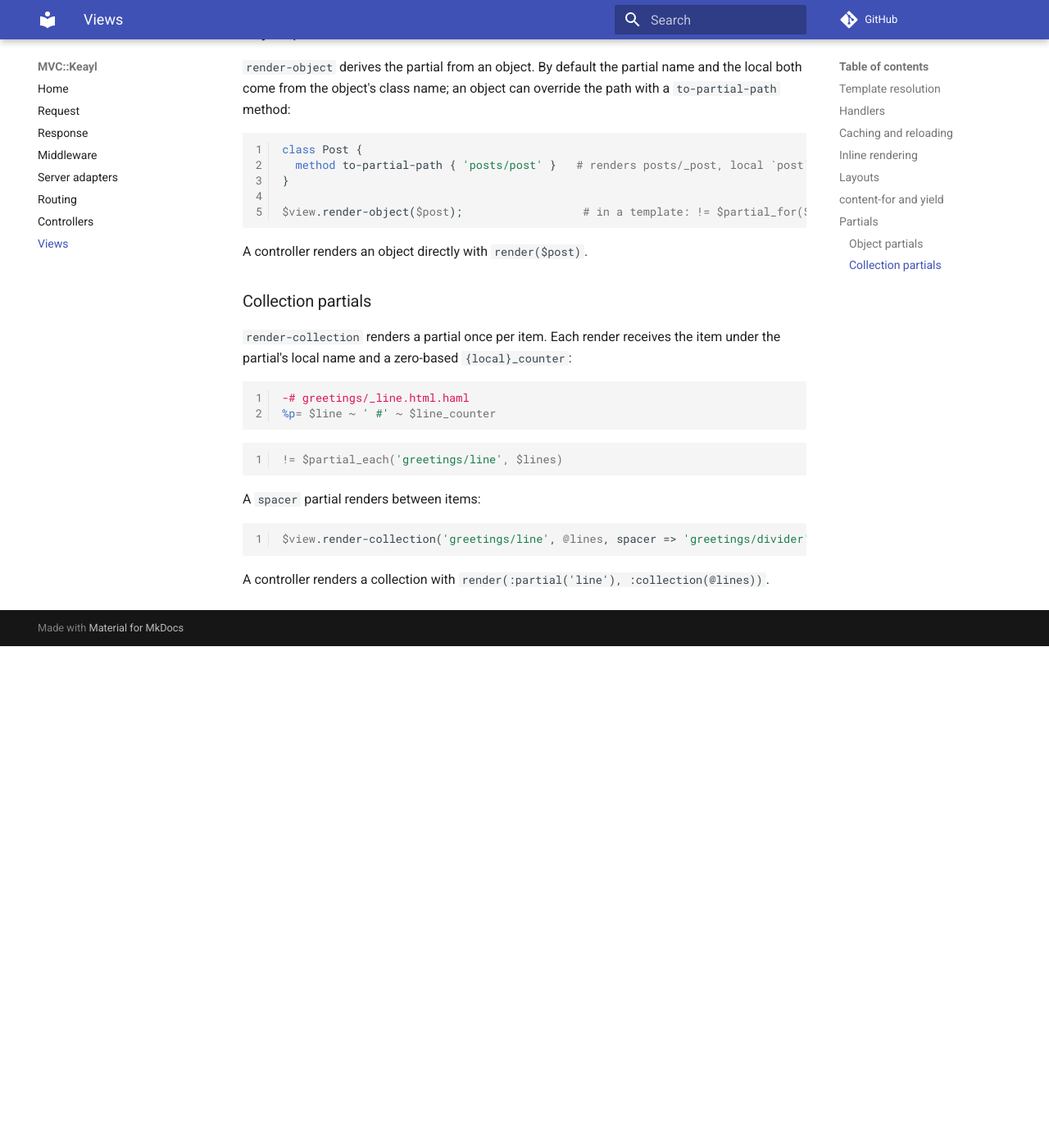
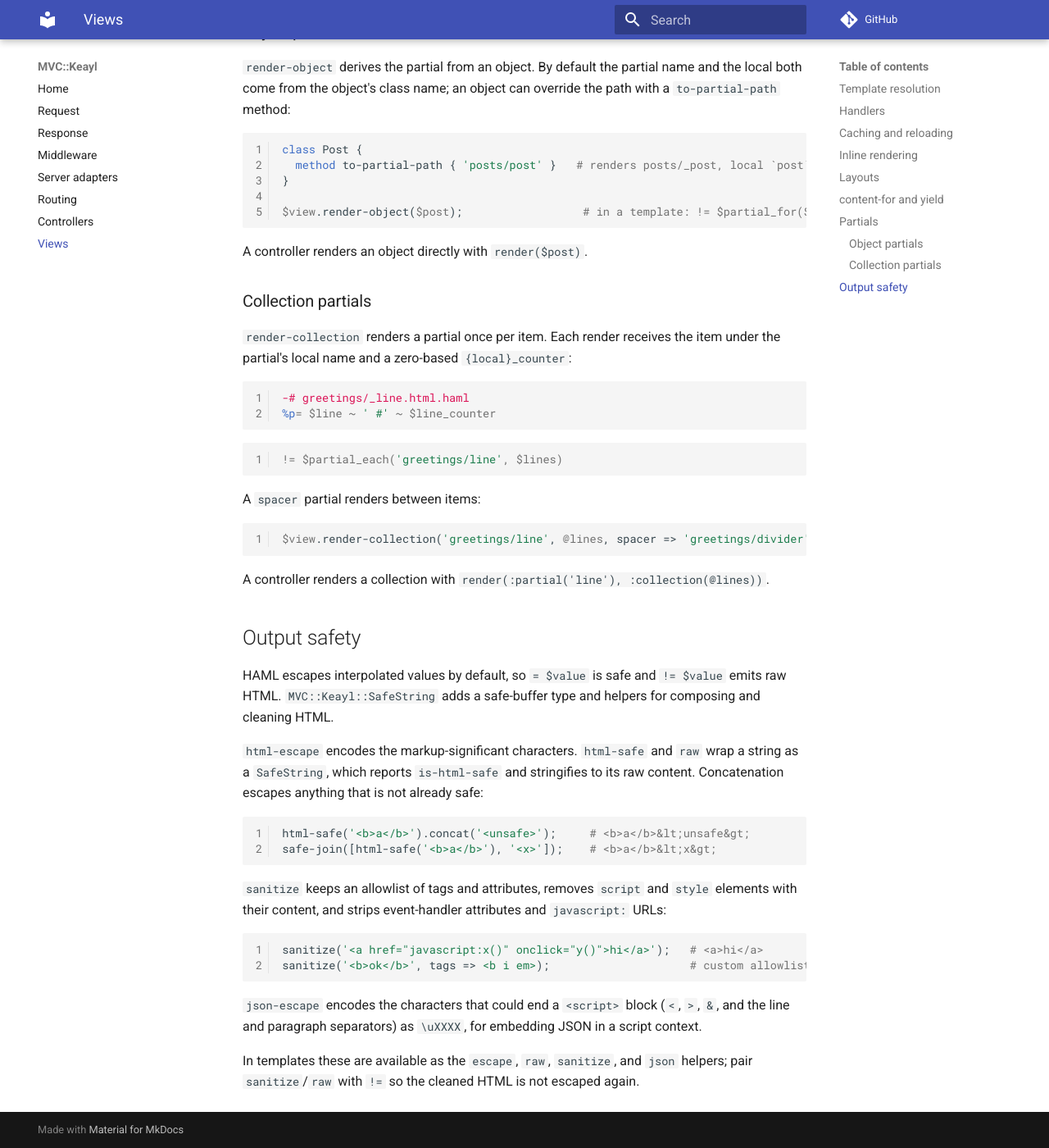
Before and after one commit to gdonald/MVC-Keayl, an MkDocs documentation site: the page built from docs-src/docs/views.md, in a window 1280 px wide and 1400 px high, scrolled down 2622 px. Shown: the whole window at 82% size. Built offline with MkDocs 1.6.1 and Material for MkDocs 9.7.7, drawn with Linux system fonts in a browser that asks for light colours; comment, search, counter and statistics services are not loaded; before the commit the page ends 3410 px from its top, so only the background shows below that.

Commit message:
String safety

````diff
--- a/META6.json
+++ b/META6.json
@@ -32,6 +32,7 @@
     "MVC::Keayl::Params": "lib/MVC/Keayl/Params.rakumod",
     "MVC::Keayl::Request": "lib/MVC/Keayl/Request.rakumod",
     "MVC::Keayl::Response": "lib/MVC/Keayl/Response.rakumod",
+    "MVC::Keayl::SafeString": "lib/MVC/Keayl/SafeString.rakumod",
     "MVC::Keayl::View": "lib/MVC/Keayl/View.rakumod",
     "MVC::Keayl::View::Handler": "lib/MVC/Keayl/View/Handler.rakumod",
     "MVC::Keayl::View::Handler::HAML": "lib/MVC/Keayl/View/Handler/HAML.rakumod",
--- a/docs-src/docs/views.md
+++ b/docs-src/docs/views.md
@@ -156,3 +156,34 @@ $view.render-collection('greetings/line', @lines, spacer => 'greetings/divider')
 ```
 
 A controller renders a collection with `render(:partial('line'), :collection(@lines))`.
+
+## Output safety
+
+HAML escapes interpolated values by default, so `= $value` is safe and `!= $value`
+emits raw HTML. `MVC::Keayl::SafeString` adds a safe-buffer type and helpers for
+composing and cleaning HTML.
+
+`html-escape` encodes the markup-significant characters. `html-safe` and `raw`
+wrap a string as a `SafeString`, which reports `is-html-safe` and stringifies to
+its raw content. Concatenation escapes anything that is not already safe:
+
+```perl6
+html-safe('<b>a</b>').concat('<unsafe>');     # <b>a</b>&lt;unsafe&gt;
+safe-join([html-safe('<b>a</b>'), '<x>']);    # <b>a</b>&lt;x&gt;
+```
+
+`sanitize` keeps an allowlist of tags and attributes, removes `script` and `style`
+elements with their content, and strips event-handler attributes and
+`javascript:` URLs:
+
+```perl6
+sanitize('<a href="javascript:x()" onclick="y()">hi</a>');   # <a>hi</a>
+sanitize('<b>ok</b>', tags => <b i em>);                     # custom allowlist
+```
+
+`json-escape` encodes the characters that could end a `<script>` block (`<`, `>`,
+`&`, and the line and paragraph separators) as `\uXXXX`, for embedding JSON in a
+script context.
+
+In templates these are available as the `escape`, `raw`, `sanitize`, and `json`
+helpers; pair `sanitize`/`raw` with `!=` so the cleaned HTML is not escaped again.
````
Also changed, not shown: 5 other files.
